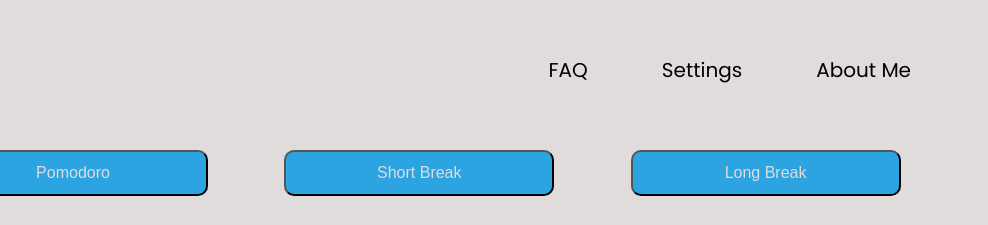
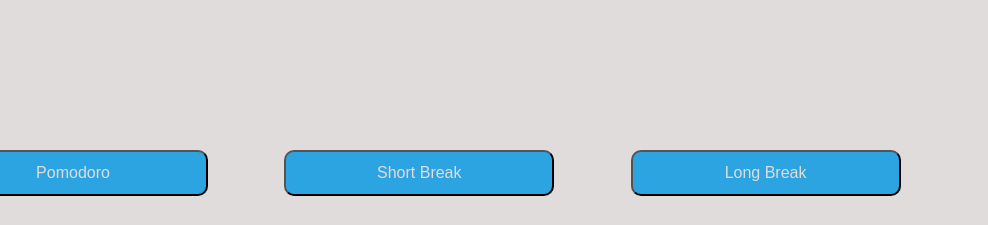
Before and after one commit to Kh4lil/Pomodoro-App, a plain HTML site: page index.html in a window 1280 px wide. Shown: the top 225 px of the page, 292-1280 px from the left. Drawn offline with Linux system fonts and the light colour scheme.

Commit message:
commented the nav bar

```diff
--- a/index.html
+++ b/index.html
@@ -28,9 +28,9 @@
         <!-- NAVIGATION BAR -->
         <nav class="main-nav">
             <ul>
-                <li> <a href="">FAQ</a></li>
+                <!--<li> <a href="">FAQ</a></li>
                 <li> <a href="">Settings</a></li>
-                <li> <a href="">About Me</a></li>
+                <li> <a href="">About Me</a></li><-->
             </ul>
         </nav>
     </header>
```
